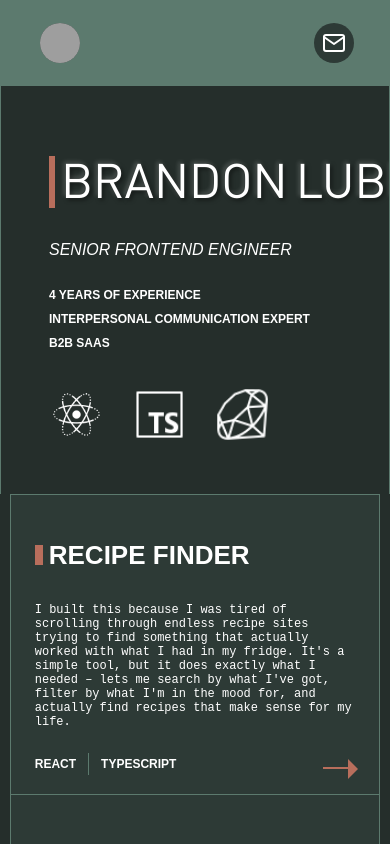
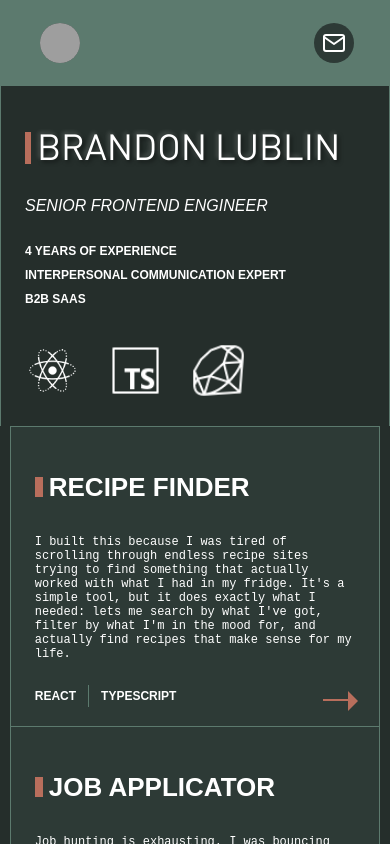
Before and after one commit to brandonlublin/portfolio2024, a React (Vite) app: page / in a window 390 px wide. Built offline with nearby package versions, Linux system fonts and the light colour scheme; grey boxes are pictures that could not be loaded; some icons are missing; a web font is replaced by a local one.

Commit message:
Add CNAME for custom domain and update asset references in index.html for improved performance

```diff
--- a/src/components/AboutMe/AboutMe.module.css
+++ b/src/components/AboutMe/AboutMe.module.css
@@ -72,7 +72,7 @@
 
 @media (max-width: 1700px) {
   .nameContainer {
-    height: 72px;
+    height: 52px;
   }
   .nameBorder {
     width: 6px;
@@ -140,3 +140,14 @@
     line-height: 48px;
   }
 }
+
+@media (max-width: 430px) {
+  .aboutMeContainer {
+    margin: 0;
+  }
+  .firstName,
+  .lastName {
+    font-size: 36px;
+    line-height: 36px;
+  }
+}
--- a/src/components/ProjectDetails/ProjectDetails.module.css
+++ b/src/components/ProjectDetails/ProjectDetails.module.css
@@ -183,3 +183,33 @@
     padding: 15px;
   }
 }
+
+@media (max-width: 430px) {
+  .projectDetailsContent {
+    padding: 20px 24px 60px 24px;
+  }
+  .projectDescription {
+    font-size: 0.95rem;
+  }
+  .projectResearch {
+    font-size: 0.9rem;
+  }
+  .projectResearch ul {
+    font-size: 0.9rem;
+  }
+  .todos {
+    font-size: 0.9rem;
+  }
+  .todos ul {
+    font-size: 0.9rem;
+  }
+  .screenshotLabel {
+    font-size: 0.8rem;
+  }
+  .gitHubLink a {
+    font-size: 0.95rem;
+  }
+  .backButton {
+    margin-top: 24px;
+  }
+}
--- a/src/data/data.ts
+++ b/src/data/data.ts
@@ -21,7 +21,7 @@ export const projects = [
   {
     id: 1,
     title: "Recipe Finder",
-    description: "I built this because I was tired of scrolling through endless recipe sites trying to find something that actually worked with what I had in my fridge. It's a simple tool, but it does exactly what I needed – lets me search by what I've got, filter by what I'm in the mood for, and actually find recipes that make sense for my life.",
+    description: "I built this because I was tired of scrolling through endless recipe sites trying to find something that actually worked with what I had in my fridge. It's a simple tool, but it does exactly what I needed: lets me search by what I've got, filter by what I'm in the mood for, and actually find recipes that make sense for my life.",
     gitHubLink: "https://github.com/brandonlublin/recipe-finder",
     screenshots: [
       {
@@ -32,7 +32,7 @@ export const projects = [
       {
         id: 2,
         imgUrl: recipeDetails,
-        label: "When you find a recipe you like, you get all the details – ingredients, steps, even the nutritional info",
+        label: "When you find a recipe you like, you get all the details: ingredients, steps, even the nutritional info",
       },
       {
         id: 3,
@@ -42,7 +42,7 @@ export const projects = [
       {
         id: 4,
         imgUrl: filterCuisineRecipeFinder,
-        label: "The filters are what make this actually useful – cuisine type, dietary restrictions, all that stuff",
+        label: "The filters are what make this actually useful: cuisine type, dietary restrictions, all that stuff",
       }
     ],
     research: [
@@ -61,9 +61,9 @@ export const projects = [
   {
     id: 2,
     title: "Job Applicator",
-    description: "Job hunting is exhausting. I was bouncing between LinkedIn, Indeed, and like five other sites, and I kept losing track of what I'd applied to where. So I built this to bring everything into one place. It's not fancy, but it lets me filter by what actually matters to me – salary, remote work, that kind of stuff – so I can be way more intentional about where I'm putting my energy.",
+    description: "Job hunting is exhausting. I was bouncing between LinkedIn, Indeed, and like five other sites, and I kept losing track of what I'd applied to where. So I built this to bring everything into one place. It's not fancy, but it lets me filter by what actually matters to me: salary, remote work, that kind of stuff, so I can be way more intentional about where I'm putting my energy.",
     gitHubLink: "https://github.com/brandonlublin/jobapplicator",
-    todos: ["I really want to add more analytics around my job applications – like tracking response rates, time to hear back, that kind of thing", "I keep saying I'll get this hosted, but honestly it's been demoted to house projects lately. Maybe one day."],
+    todos: ["I really want to add more analytics around my job applications: like tracking response rates, time to hear back, that kind of thing", "I keep saying I'll get this hosted, but honestly it's been demoted to house projects lately. Maybe one day."],
     screenshots: [
       {
         id: 1,
@@ -83,7 +83,7 @@ export const projects = [
       {
         id: 4,
         imgUrl: filterJobs,
-        label: "The filters are the whole point – salary range, remote only, stuff like that",
+        label: "The filters are the whole point: salary range, remote only, stuff like that",
       },
       {
         id: 5,
@@ -109,7 +109,7 @@ export const projects = [
     capabilities: [
       "Pulls jobs from multiple places and puts them all in one spot",
       "You can add jobs manually if you find them somewhere else",
-      "Filter by salary, remote work, job type – the stuff that actually matters",
+      "Filter by salary, remote work, job type: the stuff that actually matters",
       "Track what you've applied to so you don't lose track or double-apply",
       "Quick links to apply directly from the dashboard",
     ],
@@ -199,7 +199,7 @@ export const peerFeedback = [
   {
     id: 1,
     name: "Matt I.",
-    feedback: "Brandon and I worked on the Identity and Access Management crew at Highspot. Our collaboration fantastic – his positive attitude, can-do spirit, and willingness to work through problems together made every interaction a joy. \nI particularly appreciated how his features were consistently well executed and built right the first time, minimizing bugs or rework. \nBrandon's humility and eagerness to learn set a positive example for the team. Working with him was not only productive but also enjoyable. His dedication and skill make him a valuable teammate in any project."
+    feedback: "Brandon and I worked on the Identity and Access Management crew at Highspot. Our collaboration fantastic: his positive attitude, can-do spirit, and willingness to work through problems together made every interaction a joy. \nI particularly appreciated how his features were consistently well executed and built right the first time, minimizing bugs or rework. \nBrandon's humility and eagerness to learn set a positive example for the team. Working with him was not only productive but also enjoyable. His dedication and skill make him a valuable teammate in any project."
   },
   {
     id: 2,
@@ -214,6 +214,6 @@ export const peerFeedback = [
   {
     id: 4,
     name: "Neha V.",
-    feedback: "I had the pleasure of working with Brandon, and I was consistently impressed by his dedication and growth mindset. He brought strong front-end engineering skills, a thoughtful approach, and a genuine passion for building great software. What truly stood out was his commitment to growth—steadily evolving into a capable full-stack engineer by asking the right questions, diving deep into backend systems, and always seeking to understand the bigger picture.\nCollaborating with Brandon on features was not only productive but genuinely enjoyable. He took ownership of his work, cared deeply about doing things systematically, and consistently brought a positive, can-do attitude to every project. Brandon is thoughtful, reliable, communicative, and driven—always committed to doing things the right way.\nHis positive energy, sense of responsibility, and willingness to support teammates made him a real asset to the team. Any team would be fortunate to have him on board as a dependable and highly motivated engineer."
+    feedback: "I had the pleasure of working with Brandon, and I was consistently impressed by his dedication and growth mindset. He brought strong front-end engineering skills, a thoughtful approach, and a genuine passion for building great software. What truly stood out was his commitment to growth: steadily evolving into a capable full-stack engineer by asking the right questions, diving deep into backend systems, and always seeking to understand the bigger picture.\nCollaborating with Brandon on features was not only productive but genuinely enjoyable. He took ownership of his work, cared deeply about doing things systematically, and consistently brought a positive, can-do attitude to every project. Brandon is thoughtful, reliable, communicative, and driven, always committed to doing things the right way.\nHis positive energy, sense of responsibility, and willingness to support teammates made him a real asset to the team. Any team would be fortunate to have him on board as a dependable and highly motivated engineer."
   }
 ]
```
Also changed, not shown: 5 other files (tests, documents, lock files or other folders).
